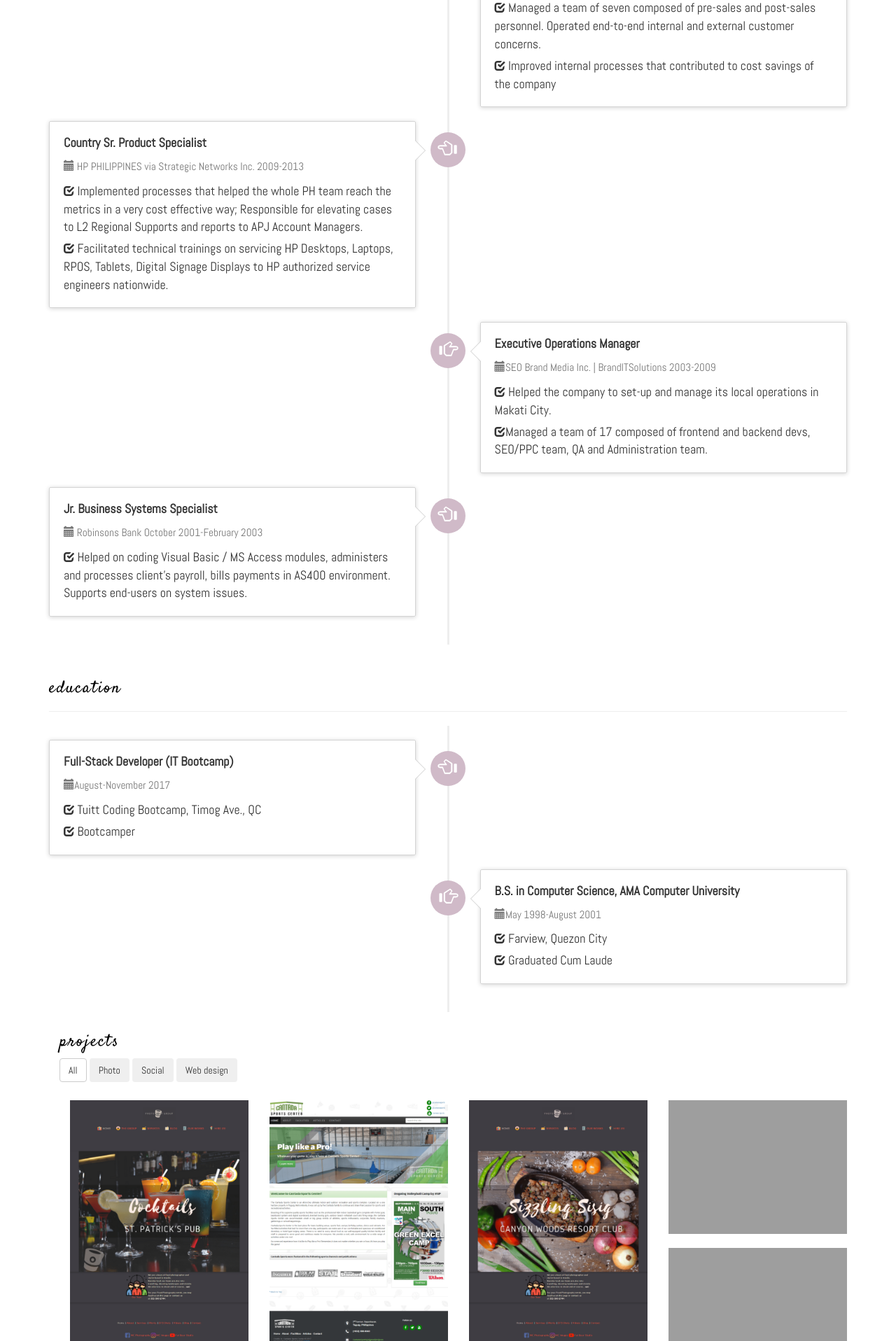
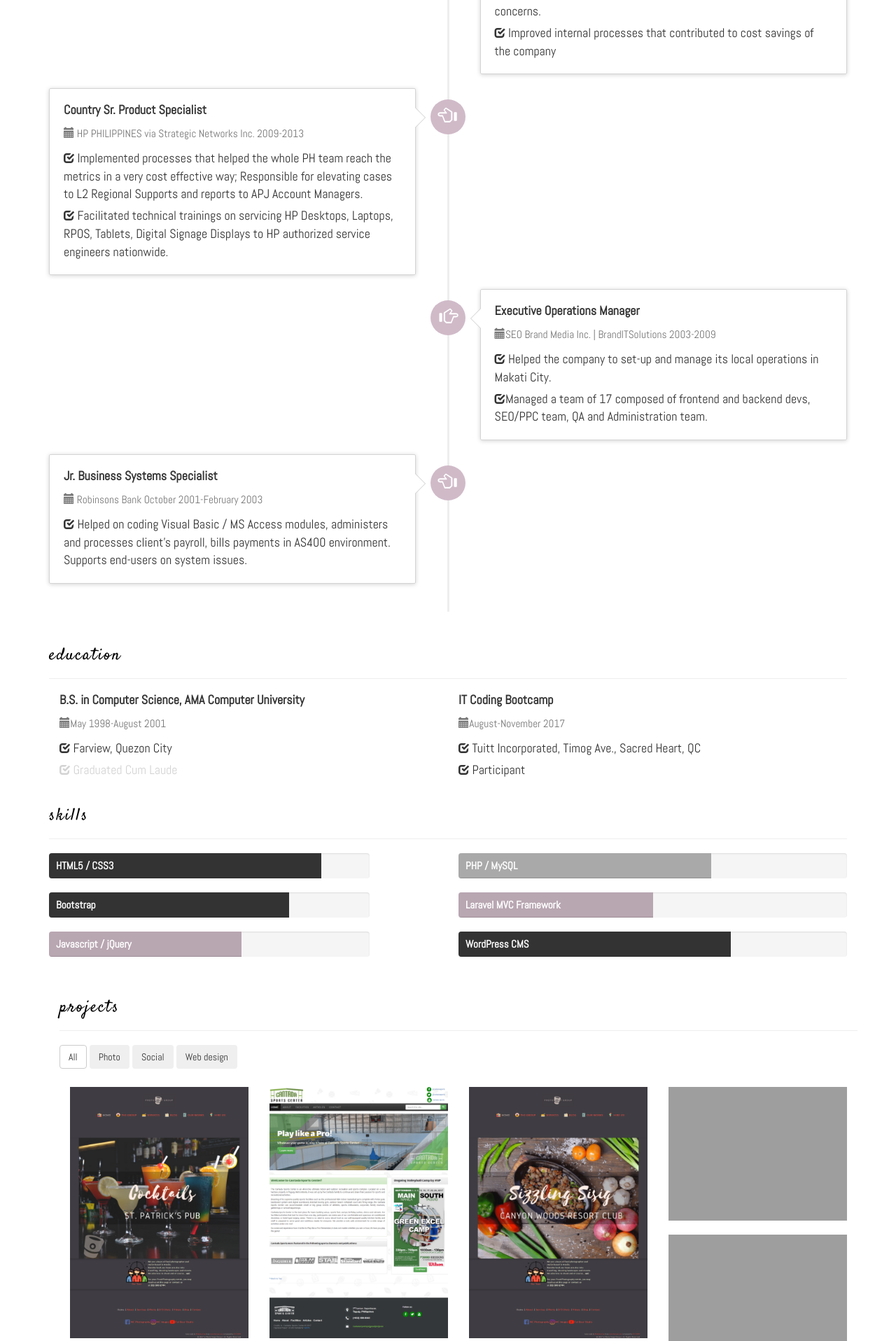
Before and after one commit to jhulzz/jsc-portfolio-2, a PHP site: page / in a window 1280 px wide. Shown: the part 1110-3026 px from the top of the page at 70% size. Run offline with PHP 8.4, Linux system fonts and the light colour scheme; grey boxes are pictures that could not be loaded.

Commit message:
update homepage portfolio

```diff
--- a/assets/css/styles.css
+++ b/assets/css/styles.css
@@ -10,10 +10,22 @@ body {
   border-color: solid 3px #fff;
 }
 
+.labelsection {
+  font-family: 'Satisfy', cursive;
+  letter-spacing: 2px;
+  color:#000;
+}
+
 .profile-pic {
   width:150px;
   height:150px;
   margin-bottom:10px;
+  max-width: 150px;
+  max-height: 150px;
+  -webkit-border-radius: 50%;
+  -moz-border-radius: 50%;
+  border-radius: 50%;
+  border: 5px solid rgba(255,255,255,0.5);
 }
 
 .profile-card {
@@ -23,17 +35,16 @@ body {
 }
 
 .profile-name {
-  /*background-color:#AB839D;*/
   background-color:#3D3E3D;
   border-color: solid 3px #ccc;
-
+  letter-spacing: 1px;
   color:#fff;
   font-family:'Actor', sans-serif;
-  font-size:16px;
-  font-weight:bold;
+  font-size:20px;
+  text-transform: uppercase;
   padding:5px 0;
   border-radius:100px;
-  max-width:300px;
+  max-width:400px;
   margin:0 auto 10px auto;
 }
 
@@ -91,7 +102,8 @@ body {
   position:absolute;
   width:100%;
   height:70%;
-  background:rgba(255,255,255,0.5);
+  /*background:rgba(255,255,255,0.5);*/
+  background: rgba(234, 225, 231, 1);
   top:0px;
   left:-100%;
   padding:10px;
@@ -263,6 +275,66 @@ body {
   margin-top: 5px;
 }
 
+/*skills graph*/
+
+.col-md-5 {
+    width: 41.66666667%;
+  }
+
+.our-skills .progress-bar {
+    line-height: 36px;
+    font-size: 15px;
+    font-weight: bold;
+    text-align: left;
+    text-indent: 10px;
+}
+
+.progress-bar-success {
+    background-color: #333;
+}
+
+.our-skills .progress-bar {
+    line-height: 36px;
+    font-size: 15px;
+    font-weight: bold;
+    text-align: left;
+    text-indent: 10px;
+}
+
+.progress-bar-danger {
+    background-color: darkgrey;
+}
+
+.our-skills .progress-bar {
+    line-height: 36px;
+    font-size: 15px;
+    font-weight: bold;
+    text-align: left;
+    text-indent: 10px;
+}
+
+
+.progress-bar-warning {
+    background-color: #B8A6B1; }
+
+.our-skills .progress-bar {
+    line-height: 36px;
+    font-size: 15px;
+    font-weight: bold;
+    text-align: left;
+    text-indent: 10px;
+}
+
+.progress-bar-info {
+    background-color: #B8A6B1;
+}
+
+.our-skills .progress {
+    height: 36px;
+}
+
+/*skills graph*/
+
 
 /*back to top codes*/
 
--- a/index.html
+++ b/index.html
@@ -6,7 +6,6 @@
     <meta name="viewport" content="width=device-width, initial-scale=1.0">
     <title>JSC - Portfolio</title>
     <link rel="stylesheet" type="text/css" href="https://maxcdn.bootstrapcdn.com/bootstrap/3.3.7/css/bootstrap.min.css">
-    <!-- <link rel="stylesheet" href="assets/bootstrap/css/bootstrap.min.css"> -->
     <link rel="stylesheet" href="assets/fonts/font-awesome.min.css">
     <link rel="stylesheet" href="assets/fonts/ionicons.min.css">
     <link rel="stylesheet" href="assets/css/styles.css">
@@ -21,12 +20,12 @@
                 <div class="col-md-12">
                     <nav class="navbar navbar-default">
                         <div class="container-fluid">
-                            <div class="navbar-header"><a class="navbar-brand navbar-link" href="#julieprofile">Julie </a>
+                            <div class="navbar-header"><a class="navbar-brand navbar-link"> </a>
                                 <button class="navbar-toggle collapsed" data-toggle="collapse" data-target="#navcol-1"><span class="sr-only">Toggle navigation</span><span class="icon-bar"></span><span class="icon-bar"></span><span class="icon-bar"></span></button>
                             </div>
                             <div class="collapse navbar-collapse" id="navcol-1">
                                 <ul class="nav navbar-nav">
-                                    <li class="active" role="presentation"><a href="#">Profile </a></li>
+                                    <li class="active" role="presentation"><a href="#julieprofile">Profile </a></li>
                                     <li role="presentation"><a href="#timeline">Work Adventures</a></li>
                                     <li role="presentation"><a href="#projects">Projects</a></li>
                                     <li role="presentation"><a href="#contact">Contact</a></li>
@@ -47,9 +46,11 @@
                         <div class="profile-back"></div><img class="img-circle profile-pic" src="assets/img/2.jpg">
                         <h3 class="profile-name">Julie Sobremonte Cantada</h3>
                         <p class="profile-bio" style="font-family: 'Satisfy', cursive; letter-spacing: 2px; color: #ccc; font-size: 30px;"><em>weaving dreams into reality</em></p>
-                        <p class="profile-bio">More than 10 years of work experience in IT and Operations; <br>Has full cycle experience in setting up business operations in the Philippines; <br>Has covered overall tasks such as payroll, banking transactions, day-to-day business activities, <br>troubleshooting, and project management; <br>Handled business process improvement projects; <br>Proficient in Windows / Mac / MS Office Applications, and knowledgeable in HTML, HTML5, CSS, CSS3, JS, WordPress, PHP, mySQL.</p>
+                        <div class="container text-center" style="width:80%">
+                        <p class="profile-bio">More than 10 years of work experience in IT and Operations; Has full cycle experience in setting up business operations in the Philippines; Has covered overall tasks such as payroll, banking transactions, day-to-day business activities, hardware troubleshooting, and project management; Handled business process improvement projects; Proficient in MS Office Applications and Mac OSX and has a solid foundation in HTML5, CSS3, Javascript, WordPress, PHP, mySQL and Laravel.</p>
+                        </div>
                         <ul class="social-list">
-                            <li> <i class="fa fa-facebook-official"></i></li>
+                            <li> <a href="facebook.com"></a><i class="fa fa-facebook-official"></i></li>
                             <li> <i class="fa fa-instagram"></i></li>
                             <li> <i class="fa fa-linkedin-square"></i></li>
                         </ul>
@@ -62,7 +63,7 @@
 
         <div class="container">
             <div class="page-header">
-                <h3 id="timeline" style="font-family: 'Satisfy', cursive; letter-spacing: 2px;">my work adventures</h3>
+                <h3 id="timeline" class="labelsection">my work adventures</h3>
             </div>
 
                   <ul class="timeline">
@@ -160,31 +161,9 @@
 
         <div class="container">
           <div class="page-header">
-            <h3 id="timeline" style="font-family: 'Satisfy', cursive; letter-spacing: 2px; color:#000"> education</h3>
+            <h3 id="timeline" class="labelsection"> education</h3>
           </div>
-          <ul class="timeline">
-            <li>
-                 <div class="timeline-badge">
-                    <i class="glyphicon glyphicon-hand-left"></i>
-                 </div>
-                  <div class="timeline-panel">
-                    <div class="timeline-heading">
-                      <h4 class="timeline-title">Full-Stack Developer (IT Bootcamp)</h4>
-                      <p><small class="text-muted"><i class="glyphicon glyphicon-calendar"></i>August-November 2017</small></p>
-                    </div>
-                    <div class="timeline-body">
-                      <p><small class="text muted"><i class="glyphicon glyphicon-check"></i></small>
-                      Tuitt Coding Bootcamp, Timog Ave., QC</p>
-                      <p><small class="text muted"><i class="glyphicon glyphicon-check"></i></small>
-                      Bootcamper</p>
-                    </div>
-                  </div>
-            </li>
-
-            <li class="timeline-inverted">
-                  <div class="timeline-badge inverse">
-                    <i class="glyphicon glyphicon-hand-right"></i>
-                  </div>
+          <div class="col-md-6">
                   <div class="timeline-panel">
                     <div class="timeline-heading">
                       <h4 class="timeline-title">B.S. in Computer Science, AMA Computer University</h4>
@@ -193,20 +172,84 @@
                     <div class="timeline-body">
                           <p><small class="text muted"><i class="glyphicon glyphicon-check"></i></small>
                           Farview, Quezon City</p>
-                          <p><small class="text muted"><i class="glyphicon glyphicon-check"></i></small>
+                          <p style="color: lightgrey"><small class="text muted"><i class="glyphicon glyphicon-check"></i></small>
                           Graduated Cum Laude</p>
 
                     </div>
                   </div>
-            </li>
-          </ul>
+           </div>
+           <div class="col-md-6">
+                  <div class="timeline-panel">
+                    <div class="timeline-heading">
+                      <h4 class="timeline-title">IT Coding Bootcamp</h4>
+                      <p><small class="text-muted"><i class="glyphicon glyphicon-calendar"></i>August-November 2017</small></p>
+                    </div>
+                    <div class="timeline-body">
+                      <p><small class="text muted"><i class="glyphicon glyphicon-check"></i></small>
+                      Tuitt Incorporated, Timog Ave., Sacred Heart, QC</p>
+                      <p><small class="text muted"><i class="glyphicon glyphicon-check"></i></small>
+                      Participant</p>
+                    </div>
+                  </div>
+            </div>
+
         </div><!--container for education-->
 
+        <section class="our-skills">
+            <div class="container">
+                <div class="page-header">
+                <h3 id="timeline" class="labelsection">skills</h3>
+                </div>
+                <div class="row">
 
-        <div class="container">
+                    <div class="col-md-5">
+                        <div class="skills-progress">
+                            <div class="progress">
+                                <div class="progress-bar progress-bar-success" role="progressbar" aria-valuenow="80" aria-valuemin="0" aria-valuemax="100" style="width:85%">
+                                    HTML5 / CSS3
+                                </div>
+                            </div>
+                            <div class="progress">
+                                <div class="progress-bar progress-bar-success" role="progressbar" aria-valuenow="80" aria-valuemin="0" aria-valuemax="100" style="width:75%">
+                                    Bootstrap
+                                </div>
+                            </div>
+                            <div class="progress">
+                                <div class="progress-bar progress-bar-info" role="progressbar" aria-valuenow="70" aria-valuemin="0" aria-valuemax="100" style="width:60%">
+                                    Javascript / jQuery
+                                </div>
+                            </div>
+                        </div>
+                    </div>
+
+                    <div class="col-md-6 col-md-offset-1">
+                        <div class="progress">
+                                <div class="progress-bar progress-bar-danger" role="progressbar" aria-valuenow="90" aria-valuemin="0" aria-valuemax="100" style="width:65%">
+                                    PHP / MySQL
+                                </div>
+                            </div>
+                            <div class="progress">
+                                <div class="progress-bar progress-bar-warning" role="progressbar" aria-valuenow="70" aria-valuemin="0" aria-valuemax="100" style="width:50%">
+                                    Laravel MVC Framework
+                                </div>
+                            </div>
+                            <div class="progress">
+                                <div class="progress-bar progress-bar-success" role="progressbar" aria-valuenow="95" aria-valuemin="0" aria-valuemax="100" style="width:70%">
+                                    WordPress CMS
+                                </div>
+                            </div>
+                    </div>
+                </div>
+            </div>
+          </section>
+
+
+          <div class="container">
             <div>
                 <div id="projects" class="container">
-		              <h3 id="timeline" style="font-family: 'Satisfy', cursive; letter-spacing: 2px; color:#000"> projects</h3>
+		              <div class="page-header">
+                    <h3 id="timeline" class="labelsection">projects</h3>
+                  </div>
             <div>
                 <button class="btn btn-default filter-button" data-filter="all">All</button>
                 <button class="btn btn-inverse filter-button" data-filter="photo">Photo</button>
@@ -291,6 +334,52 @@
                     </div>
                 </div>
 
+                <div class="col-md-3 filter webdesign">
+                    <div class="each-item">
+                        <img class="port-image" src="assets/img/jsc-portfolio-11.png"/>
+                        <div class="cap1">
+                            <h3>Client Confidential - Client's Portal Web and Mobile Application</h3>
+                            <p>Spearheaded the development of an application similar to an online passbook. Written on PHP and Yii Framework.</p>
+                        </div>
+                        <a href="#" target="_blank">
+                            <div class="cap2">
+                                <p class="text-center">Client Confidential</p>
+                            </div>
+                        </a>
+                    </div>
+                </div>
+
+                <div class="col-md-3 filter webdesign">
+                    <div class="each-item">
+                        <img class="port-image" src="assets/img/jsc-portfolio-9.png"/>
+                        <div class="cap1">
+                            <h3>PurpleKnapp - A Travel Maker's App</h3>
+                            <p>A content management system designed for travel agents who needs to update their travel deals within their existing site.</p>
+                        </div>
+                        <a href="https://purpleknapp.000webhostapp.com" target="_blank">
+                            <div class="cap2">
+                                <p class="text-center">Visit</p>
+                            </div>
+                        </a>
+                    </div>
+                </div>
+
+                <div class="col-md-3 filter webdesign">
+                    <div class="each-item">
+                        <img class="port-image" src="assets/img/jsc-portfolio-10.png"/>
+                        <div class="cap1">
+                            <h3>PurpleKnapp - A Travel Maker's App</h3>
+                            <p>A content management system designed for travel agents who needs to update their travel deals within their existing site.</p>
+                        </div>
+                        <a href="https://purpleknapp.000webhostapp.com" target="_blank">
+                            <div class="cap2">
+                                <p class="text-center">Visit</p>
+                            </div>
+                        </a>
+                    </div>
+                </div>
+
+
                 <div class="col-md-3 filter social">
                     <div class="each-item">
                         <img class="port-image" src="assets/img/jsc-portfolio-6.png"/>
@@ -369,21 +458,17 @@
                         <form action="index.html" method="POST">
                             <ul class="list-unstyled">
                             <li>
-                            <!-- <div class="icon"><i class="fa fa-map-marker"></i></div> -->
                             <input id="name" name="name" type="text" class="contactfield" placeholder="Your Name">
                             </li>
                             <li>
-                                <!-- <div class="icon"><i class="fa fa-map-marker"></i></div> -->
-                                <input id="email" name="email" type="email" class="contactfield" placeholder="Email address">
+                                <input id="email" name="email" type="email" class="contactfield" placeholder="Your Email address">
                             </li>
 
                             <li>
-                            <!-- <div class="icon"><i class="fa fa-phone"></i></div> -->
-                            <textarea id="message" name="message" class="contactfield" placeholder="Your Message" rows="5"></textarea>
+                            <textarea id="message" name="message" class="contactfield" placeholder="Sample message: Please send in your complete CV." rows="5"></textarea>
                             </li>
 
                             <li>
-                            <!-- <div class="icon"><i class="fa fa-envelope"></i></div> -->
                              <a id="contact-submit" type="submit" class="btn btn-default input-medium">Send</a>
 
                             </li>
```
Also changed, not shown: assets/img/jsc-portfolio-1.png, assets/img/jsc-portfolio-10.png (added), assets/img/jsc-portfolio-11.png (added), assets/img/jsc-portfolio-2.png, assets/img/jsc-portfolio-3.png, 6 other files.
